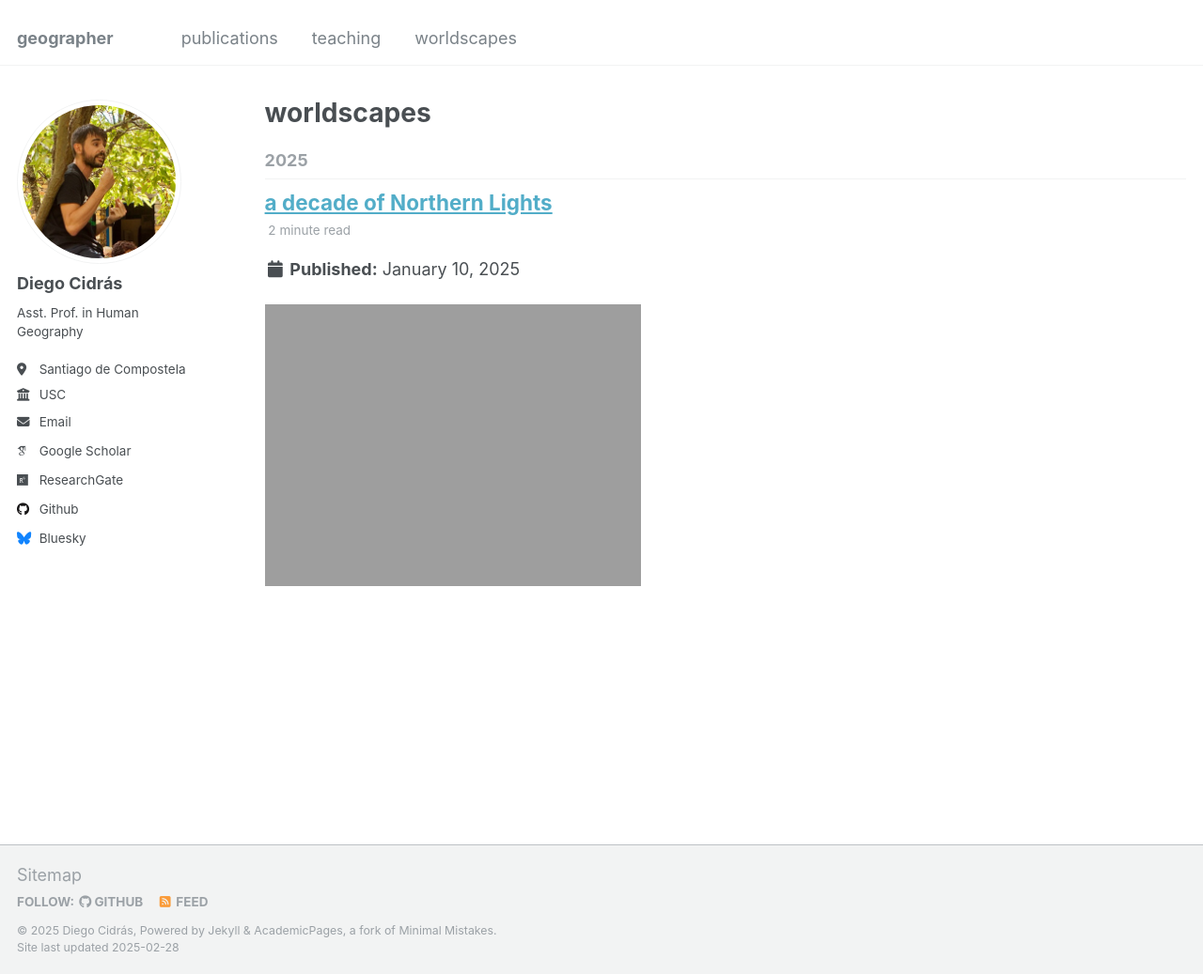
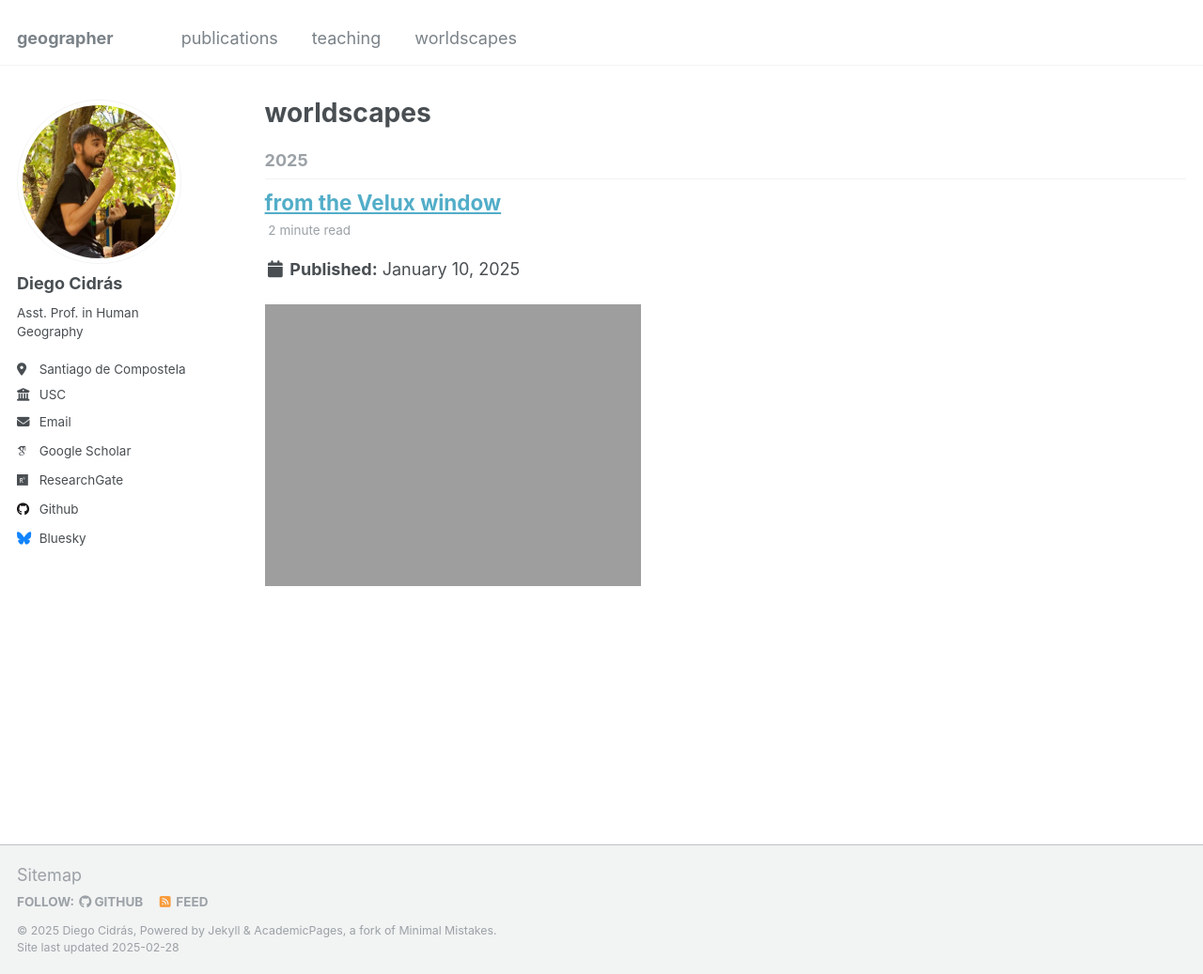
Before and after one commit to diegocidras/diegocidras.github.io, a Jekyll site: the page built from _pages/year-archive.html, in a window 1280 px wide and 1037 px high. Shown: the whole window at 94% size. Built offline with Jekyll 4.4.1, drawn with Linux system fonts in a browser that asks for light colours; some web fonts are replaced.

Commit message:
Update 2025-01-10-a-decade-of-northern-lights.md

```diff
--- a/_posts/2025-01-10-a-decade-of-northern-lights.md
+++ b/_posts/2025-01-10-a-decade-of-northern-lights.md
@@ -1,5 +1,5 @@
 ---
-title: 'a decade of Northern Lights'
+title: 'from the Velux window'
 date: 2025-01-10
 permalink: /year-archive/2025-01-10-a-decade-of-northern-lights.md
 ---
```
